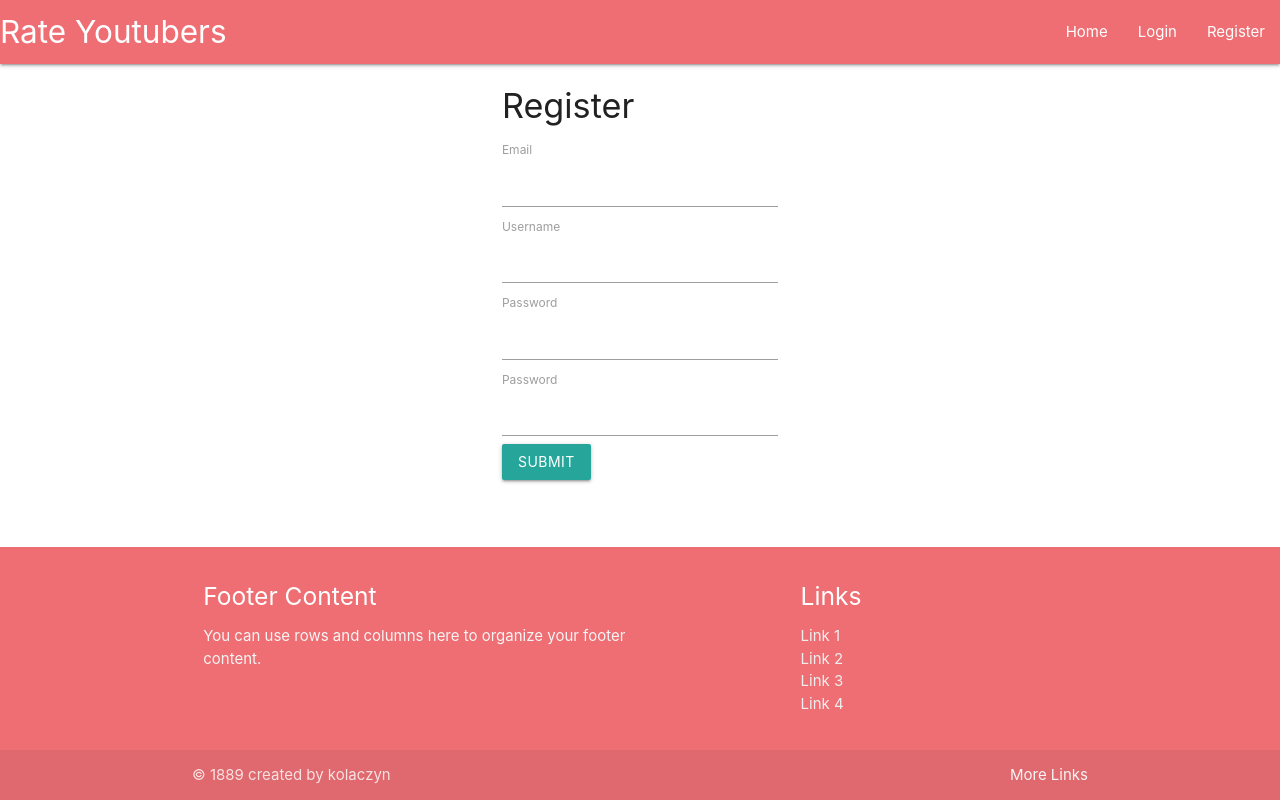
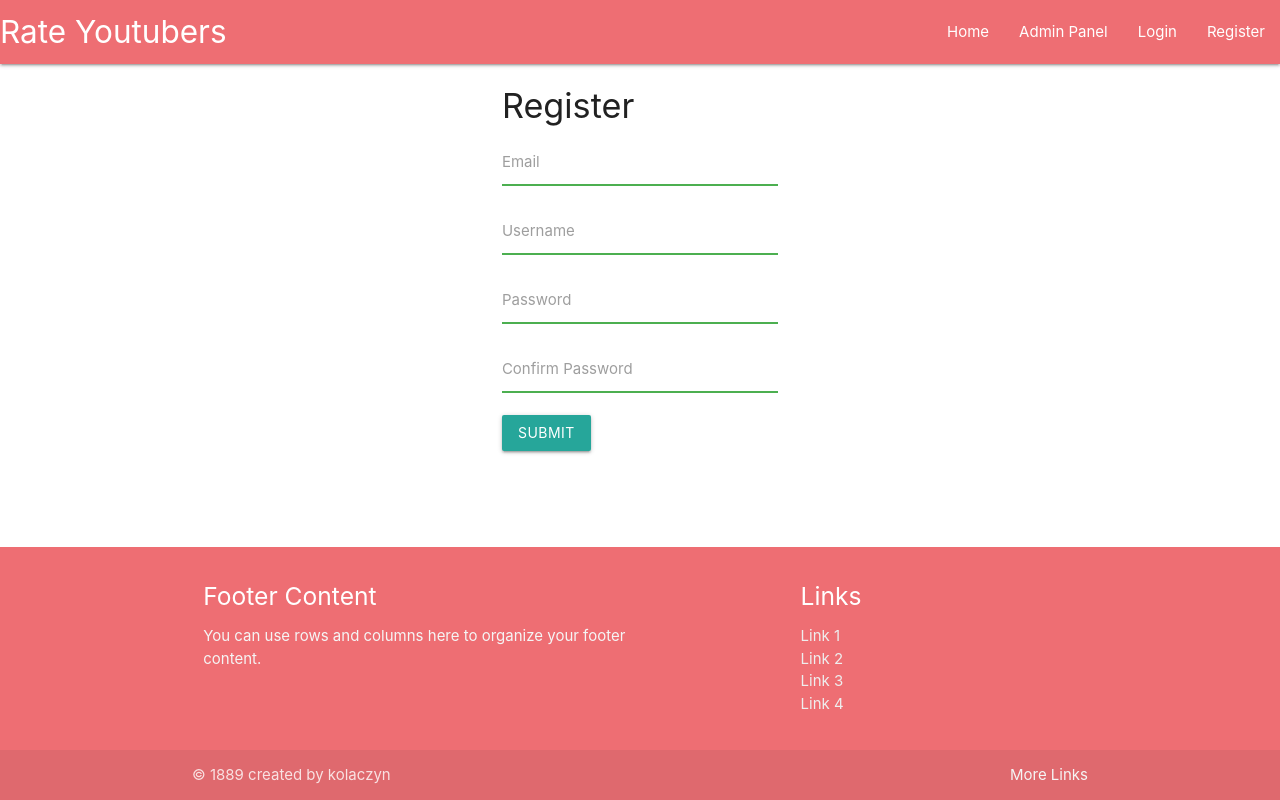
Before and after one commit to kolaczyn/rate-youtubers, a Flask app: page /register in a window 1280 px wide. Run offline with Flask 2, Linux system fonts and the light colour scheme.

Commit message:
validation with WTForms for registration Setup Materialize's validation labels

```diff
--- /dev/null
+++ b/rate_youtubers/forms.py
@@ -0,0 +1,16 @@
+from flask_wtf import FlaskForm
+from wtforms import StringField, PasswordField
+from wtforms.validators import InputRequired, Email, Length, EqualTo
+
+
+class LoginForm(FlaskForm):
+    email = StringField('Email', validators=[InputRequired()])
+    password = PasswordField('Password')
+
+
+class RegisterForm(FlaskForm):
+    email = StringField('Email', validators=[InputRequired(), Email()])
+    username = StringField('Username', validators=[InputRequired(), Length(min=3, max=32)])
+    password = PasswordField('Password', validators=[InputRequired()])
+    confirm_password = PasswordField(
+        'Confirm Password', validators=[InputRequired(), EqualTo('password')])
--- a/rate_youtubers/templates/auth/register.html
+++ b/rate_youtubers/templates/auth/register.html
@@ -6,18 +6,71 @@
   <div class="col s4">
     <h4>Register</h4>
     <form method="POST">
-      <label for="email">Email</label>
+      {{ form.csrf_token }}
+
+      <div class="input-field">
+        {{ form.email(class='validate ' + ('invalid' if form.email.errors|length else 'valid')) }}
+        {{ form.email.label }}
+
+        {% if form.email.errors|length %}
+          <span class="helper-text" data-error="{{ form.email.errors[0] }}"></span>
+        {% endif %}
+      </div>
+
+      <div class="input-field">
+        {{ form.username(class='validate ' + ('invalid' if form.username.errors|length else 'valid')) }}
+        {{ form.username.label }}
+        {% if form.username.errors|length %}
+          <span class="helper-text" data-error="{{ form.username.errors[0] }}"></span>
+        {% endif %}
+      </div>
+      <div class="input-field">
+        {{ form.password(class='validate ' + ('invalid' if form.password.errors|length else 'valid')) }}
+        {{ form.password.label }}
+        {% if form.password.errors|length %}
+          <span class="helper-text" data-error="{{ form.password.errors[0] }}"></span>
+        {% endif %}
+      </div>
+      <div class="input-field">
+        {{ form.confirm_password(class='validate ' + ('invalid' if form.confirm_password.errors|length else 'valid')) }}
+        {{ form.confirm_password.label }}
+        {% if form.confirm_password.errors|length %}
+          <span class="helper-text" data-error="{{ form.confirm_password.errors[0] }}"></span>
+        {% endif %}
+      </div>
+      <!-- {% for error in form.email.errors %}
+        <li style="color: red;">{{ error }}</li>
+      {% endfor %} -->
+
+
+      <!-- <div class="input-field">
+        {{ form.username.label }}
+        {{ form.username }}
+      </div>
+
+      <div class="input-field">
+        {{ form.password.label }}
+        {{ form.password }}
+      </div>
+
+      <div class="input-field">
+        {{ form.confirm_password.label }}
+        {{ form.confirm_password }}
+      </div> -->
+
+      <!-- <label for="email">Email</label>
       <input name="email" id="email" type="email">
 
       <label for="username">Username</label>
       <input name="username" id="username" type="text">
 
       <label for="password">Password</label>
-      <input name="password" id="password" type="password">
+      <input name="password" id="password" type="password"> -->
 
       <!-- TODO make sure that confirm password doesn't get send -->
-      <label for="confirm">Password</label>
-      <input id="confirm" type="password">
+      <!-- <label for="confirm">Confirm Password</label>
+      <input id="confirm" type="password"> -->
+
       <button class="waves-effect btn">Submit</button>
     </form>
   </div>
--- a/rate_youtubers/templates/layout/nav.html
+++ b/rate_youtubers/templates/layout/nav.html
@@ -4,6 +4,9 @@
     <ul id="nav-mobile" class="right hide-on-med-and-down">
       <li class="{% block nav_home %}{% endblock %}">
         <a href="{{ url_for('main.index') }}">Home</a>
+      </li>
+      <li class="{% block nav_admin %}{% endblock %}">
+        <a href="{{ url_for('main.admin_panel') }}">Admin Panel</a>
       </li>
       <li class="{% block nav_login %}{% endblock %}">
         <a href="{{ url_for('main.login') }}">Login</a>
--- a/rate_youtubers/templates/pages/home.html
+++ b/rate_youtubers/templates/pages/home.html
@@ -1,5 +1,7 @@
 {% extends 'base.html' %}
 
 {% block content %}
+<h2>
   this is home
+</h2>
 {% endblock content %}
--- a/rate_youtubers/views.py
+++ b/rate_youtubers/views.py
@@ -1,7 +1,8 @@
-from flask import Blueprint, render_template, request
+from flask import Blueprint, render_template, request, session, redirect, url_for
 
 from .models import User
 from .extensions import db
+from .forms import LoginForm, RegisterForm
 
 main = Blueprint('main', __name__)
 
@@ -24,9 +25,27 @@ def login():
 
     return render_template('auth/login.html')
 
+
 @main.route('/register', methods=['POST', 'GET'])
 def register():
-    if request.method == 'POST':
-        return 'you cant register as of now'
+    form = RegisterForm()
 
-    return render_template('auth/register.html')
+    if form.validate_on_submit():
+        return render_template('auth/register.html', form=form)
+    #     print(form.username.data, form.password.data)
+    #     return render_template('auth/register.html', form=form)
+        # return redirect(url_for('main.login'))
+
+    return render_template('auth/register.html', form=form)
+
+
+@main.route('/admin-panel')
+def admin_panel():
+    users = User.query.all()
+    redirect(url_for('main.login'))
+    return render_template('pages/admin-panel.html', users=users)
+
+
+@main.route('/me')
+def me():
+    return 'you hit me'
```
Also changed, not shown: rate_youtubers/templates/pages/admin-panel.html (added, +25 -0 lines), 3 other files.
